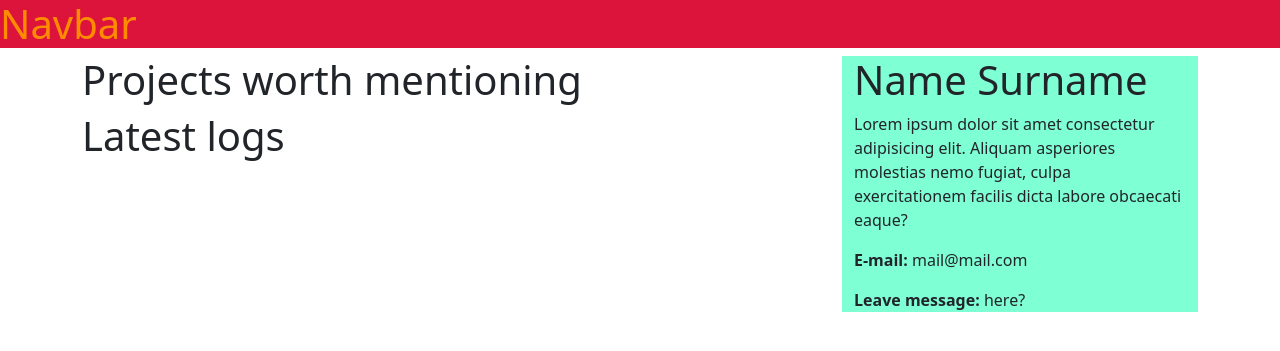
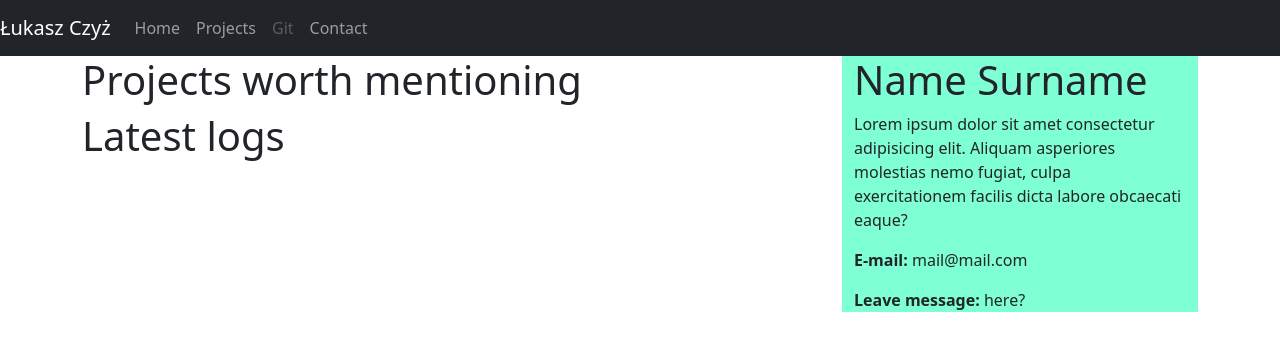
Before and after one commit to czyzlukasz/lukaszczyzdotcom, a Django app: page / in a window 1280 px wide. Shown: the top 351 px of the page. Run offline with Django 4.2, Linux system fonts and the light colour scheme; data that the repository does not hold is empty.

Commit message:
Added navbar, extracted content-less template of webpage

```diff
--- /dev/null
+++ b/landing_page/templates/landing_page/blank_landing_page.html
@@ -0,0 +1,35 @@
+<html>
+    <head>
+        {% load static %}
+        <link rel="stylesheet" href="{% static 'landing_page/style.css' %}"/>
+        <link
+            href="https://cdn.jsdelivr.net/npm/bootstrap@5.3.0-alpha1/dist/css/bootstrap.min.css"
+            rel="stylesheet"
+            integrity="sha384-GLhlTQ8iRABdZLl6O3oVMWSktQOp6b7In1Zl3/Jr59b6EGGoI1aFkw7cmDA6j6gD"
+            crossorigin="anonymous">
+        <script
+            src="https://cdn.jsdelivr.net/npm/bootstrap@5.3.0-alpha1/dist/js/bootstrap.bundle.min.js"
+            integrity="sha384-w76AqPfDkMBDXo30jS1Sgez6pr3x5MlQ1ZAGC+nuZB+EYdgRZgiwxhTBTkF7CXvN"
+            crossorigin="anonymous"></script>
+    </head>
+    <body>
+        <div>
+            {% block navbar %}
+            {% include 'landing_page/navbar.html' %}
+            {% endblock %}
+        </div>
+        <div class="container">
+            <div class="row">
+                <div class="col-lg-8">
+                    {% block content %}
+                    {% endblock %}
+                </div>
+                <div class="col-lg-4">
+                    {% block about %}
+                    {% include 'landing_page/about.html' %}
+                    {% endblock %}
+                </div>
+            </div>
+        </div>
+    </body>
+</html>
--- a/landing_page/templates/landing_page/index.html
+++ b/landing_page/templates/landing_page/index.html
@@ -1,35 +1,8 @@
-<html>
-    <head>
-        {% load static %}
-        <link rel="stylesheet" href="{% static 'landing_page/style.css' %}"/>
-        <link
-            href="https://cdn.jsdelivr.net/npm/bootstrap@5.3.0-alpha1/dist/css/bootstrap.min.css"
-            rel="stylesheet"
-            integrity="sha384-GLhlTQ8iRABdZLl6O3oVMWSktQOp6b7In1Zl3/Jr59b6EGGoI1aFkw7cmDA6j6gD"
-            crossorigin="anonymous">
-        <script
-            src="https://cdn.jsdelivr.net/npm/bootstrap@5.3.0-alpha1/dist/js/bootstrap.bundle.min.js"
-            integrity="sha384-w76AqPfDkMBDXo30jS1Sgez6pr3x5MlQ1ZAGC+nuZB+EYdgRZgiwxhTBTkF7CXvN"
-            crossorigin="anonymous"></script>
-    </head>
-    <body>
-        <h1 class="special">Navbar</h1>
-        <div class="container">
-            <div class="row">
-                <div class="col-lg-8">
-                    {% block content %}
-                    <h1>Projects worth mentioning</h1>
-                    {% include 'logbook/project_list.html' %}
-                    <h1>Latest logs</h1>
-                    {% include 'logbook/log_entry_list.html' %}
-                    {% endblock %}
-                </div>
-                <div class="col-lg-4">
-                    {% block about %}
-                    {% include 'landing_page/about.html' %}
-                    {% endblock %}
-                </div>
-            </div>
-        </div>
-    </body>
-</html>
+{% extends "landing_page/blank_landing_page.html" %}
+
+{% block content %}
+<h1> Projects worth mentioning </h1>
+{% include 'logbook/project_list.html' %}
+<h1> Latest logs </h1>
+{% include 'logbook/log_entry_list.html' %}
+{% endblock %}
--- /dev/null
+++ b/landing_page/templates/landing_page/navbar.html
@@ -0,0 +1,17 @@
+<nav class="navbar navbar-expand-lg navbar-dark bg-dark">
+    <a class="navbar-brand" href="#">Łukasz Czyż</a>
+    <ul class="navbar-nav">
+        <li class="nav-item">
+            <a class="nav-link" href="{% url 'landing_page:index' %}">Home</a>
+        </li>
+        <li class="nav-item">
+            <a class="nav-link" href="#">Projects</a>
+        </li>
+        <li class="nav-item">
+            <a class="nav-link disabled" href="#">Git</a>
+        </li>
+        <li class="nav-item">
+            <a class="nav-link" href="#">Contact</a>
+        </li>
+    </ul>
+</nav>
--- a/landing_page/urls.py
+++ b/landing_page/urls.py
@@ -1,5 +1,7 @@
 from django.urls import path
 from . import views
+
+app_name = 'landing_page'
 
 urlpatterns = [
     path('', views.index, name='index')
```
Also changed, not shown: landing_page/templates/landing_page/content_condensed.html (deleted).
